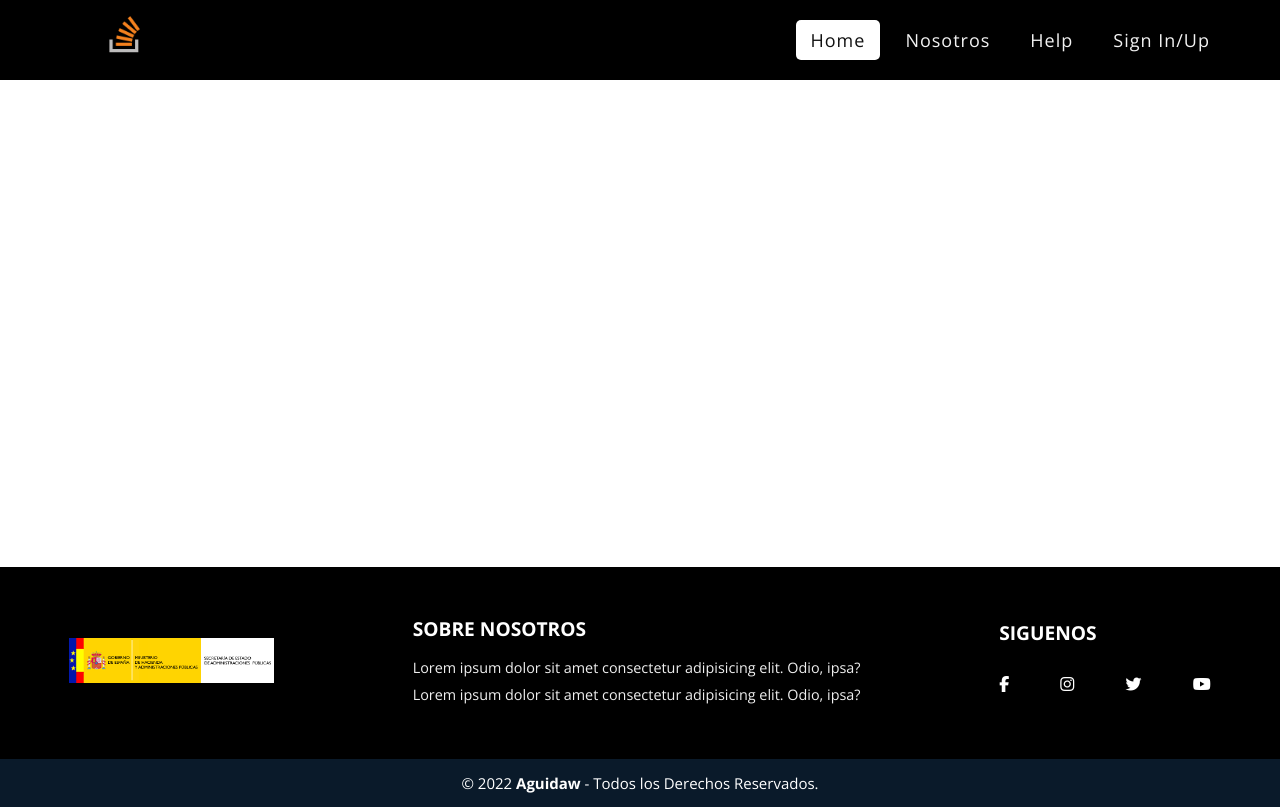
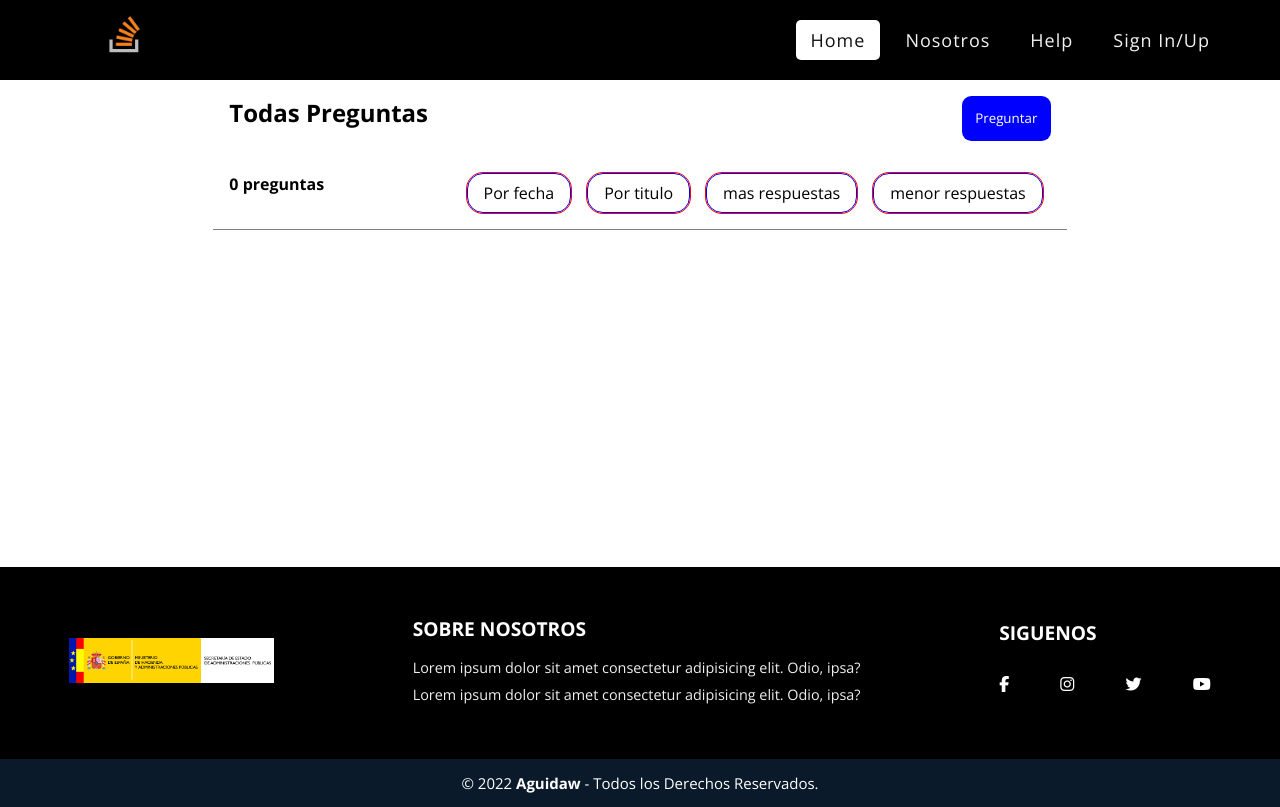
Before and after one commit to gorkauriarte/Reto2_AGUIDAW, a PHP site: page / in a window 1280 px wide. Run offline with PHP 8.4, Linux system fonts and the light colour scheme; data that the repository does not hold is empty; some libraries are stand-ins or nearby versions.

Commit message:
pagina principal

```diff
--- a/www/css/style.css
+++ b/www/css/style.css
@@ -0,0 +1,96 @@
+*{
+    padding: 0;
+    margin: 0;
+}
+
+.contenido{
+    display: grid;
+    grid-template-columns: 1fr 4fr 1fr;
+    grid-template-rows: auto;
+}
+.cabeza{
+    display: flex;
+    justify-content: space-between;
+    padding: 1em;
+}
+.preguntar{
+    padding: 1em;
+    background-color: blue;
+    color: white;
+    border:0;
+    cursor: pointer;
+    border-radius: .7em;
+}
+.seccion-filtros{
+    display: flex;
+    justify-content: space-between;
+    padding: 1em;
+    border-bottom: 1px solid grey;
+}
+.filtros-pregunta > .filtros{
+    display: flex;
+    justify-content: space-around;
+    align-items: center;
+}
+ul.filtros > li {
+    padding: 0.5em 1em;
+    margin: 0 0.5em;
+    list-style: none;
+    border: 1px solid blue;
+    outline: 1px solid red;
+    border-radius: 1em;
+}
+ul.filtros > li:hover, ul.filtros > li:hover a {
+    background-color: blue;
+    cursor: pointer;
+    color: white;
+}
+ul.filtros > li > a {
+   text-decoration: none;
+   color: black;
+}
+.contenido-preguntas{
+    padding: 2em 1em;
+}
+.todas-preguntas{
+    display: flex;
+    flex-direction: column;
+    justify-content: start;
+    padding: 2em 0em;
+    border-bottom: 1px solid grey;
+}
+.detalle-pregunta{
+    display: flex;
+    justify-content: start  ;
+}
+div.pregunta{
+    margin-left: 2vw;
+}
+.info-pregunta{
+    margin-top: 1.5vh;
+    display: flex;
+    justify-content: space-around;
+}
+ul.etiquetas{
+    display: flex;
+    justify-content: space-around;
+    list-style: none;
+}
+.etiquetas-pregunta{
+    max-width: 60%;
+}
+.etiqueta-item{
+    padding: .5em 1em;
+    border: 1px solid blue;
+    background-color: blue;
+    color: white;
+    margin-right: 1vw;
+    border-radius: 1em;
+}
+.info-usuario{
+    display: flex;
+    justify-content: start;
+}
+.perfil-img-usuario{
+    margin: 0 1em;
+}
--- a/www/index.php
+++ b/www/index.php
@@ -1,4 +1,22 @@
+<?php
 
+require "php/models/pregunta.php";
+require "php/models/usuario.php";
+//require "php/models/etiquetas.php";
+require "php/basedatos.php";
+
+$preguntas = todasPreguntasConNumroDeRespuestasYUsuario(connect())->fetchAll();
+$cantidadPregntas = count($preguntas);
+
+function cogerPerfil($id_usuario)
+{
+    $usuario = buscarUsuarioPorId(connect(),$id_usuario);
+    return $usuario;
+}
+
+
+
+?>
 <!DOCTYPE html>
 <html lang="es">
 <head>
@@ -13,6 +31,7 @@
     <script src="https://kit.fontawesome.com/eb496ab1a0.js" crossorigin="anonymous"></script>
     <link rel="stylesheet" href="css/header.css">
     <link rel="stylesheet" href="css/footer.css">
+    <link rel="stylesheet" href="css/style.css">
 </head>
 <body>
 
@@ -20,7 +39,67 @@
         require('componentes/header.php');
     ?>
 
-    <main></main>
+    <main class="contenido">
+        <aside class="menu-izq"></aside>
+        <div class="preguntas">
+
+            <section class="cabeza">
+                <h2>Todas Preguntas</h2>
+                <a href="#"><button class="preguntar">Preguntar</button></a>
+            </section>
+            <section class="seccion-filtros">
+                <h4><?= $cantidadPregntas ?> preguntas</h4>
+                <div class="filtros-pregunta">
+                    <ul class="filtros">
+                        <li><a href="#">Por fecha</a></li>
+                        <li><a href="#">Por titulo</a></li>
+                        <li><a href="#">mas respuestas</a></li>
+                        <li><a href="#">menor respuestas</a></li>
+                    </ul>
+                </div>
+            </section>
+            <div class="contenido-preguntas">
+                <?php foreach($preguntas as $pregunta): ?>
+                    <section class="todas-preguntas">
+                        <div class="detalle-pregunta">
+                            <div class="cantidad-respuesta">
+                                <h5><?= $pregunta['answers'] ?> respuestas</h5>
+                            </div>
+                            <div class="pregunta">
+                                <h4><a href=""><?= $pregunta['titulo'] ?></a></h4>
+                                <p><?= substr_replace($pregunta['descripcion'],"...",300) ?></p>
+                            </div>
+                        </div>
+                        <div class="info-pregunta">
+                            <div class="etiquetas-pregunta">
+                                <ul class="etiquetas">
+                                    <li class="etiqueta-item">php</li>
+                                    <li class="etiqueta-item">css</li>
+                                    <li class="etiqueta-item">html</li>
+                                </ul>
+                            </div>
+                            <div class="info-usuario">
+                                <div class="perfil-img-usuario">
+                                    <?php
+
+                                        $perfilUsuario = cogerPerfil($pregunta['id_usuario']);
+
+                                    ?>
+                                    <img src="<?= $perfilUsuario->imagen ?? "imagenes/profile.png" ?>" alt="" height="50" width="50">
+                                </div>
+                                <div class="nombre-usuario-fecha">
+                                    <h5><?= $perfilUsuario->nombre ?></h5>
+                                    <p><?= $pregunta['fecha_creacion'] ?></p>
+                                </div>
+                            </div>
+                        </div>
+
+                    </section>
+                <?php endforeach; ?>
+            </div>
+        </div>
+        <div class="menu-der"></div>
+    </main>
 
     <?php
         require('componentes/footer.php');
--- a/www/php/models/pregunta.php
+++ b/www/php/models/pregunta.php
@@ -6,6 +6,15 @@ function preguntas($dbc){
     $statement->execute();
 
     return $statement; // devuelve una coleccion
+}
+
+function todasPreguntasConNumroDeRespuestasYUsuario($dbc){
+    $sql = "select p.titulo,p.descripcion,p.fecha_creacion,p.id_usuario,count(r.id) as answers,u.nombre as usuario from preguntas p left join respuestas r on p.id = r.id_pregunta join usuarios u on p.id_usuario = u.id group by(p.id)";
+    $statement = $dbc->prepare($sql);
+
+    $statement->execute();
+    return $statement; // devuelve una coleccion
+
 }
 
 function preguntasOrdenadoPor($dbc,$column,$order='asc',$limit=15)
--- a/www/php/testameer.php
+++ b/www/php/testameer.php
@@ -6,7 +6,8 @@ require 'helpers/file_manager.php';
 
 $datos = ["titulo" => "creando una pregunta","descripcion" => "intentando resolver la pregunta"];
 
-
+var_dump(todasPreguntasConNumroDeRespuestasYUsuario(connect()));
+exit;
 
 
 ?>
```
Also changed, not shown: www/imagenes/images.png (added), www/imagenes/profile.png (renamed from www/imagenes/red-removebg-preview.png).
